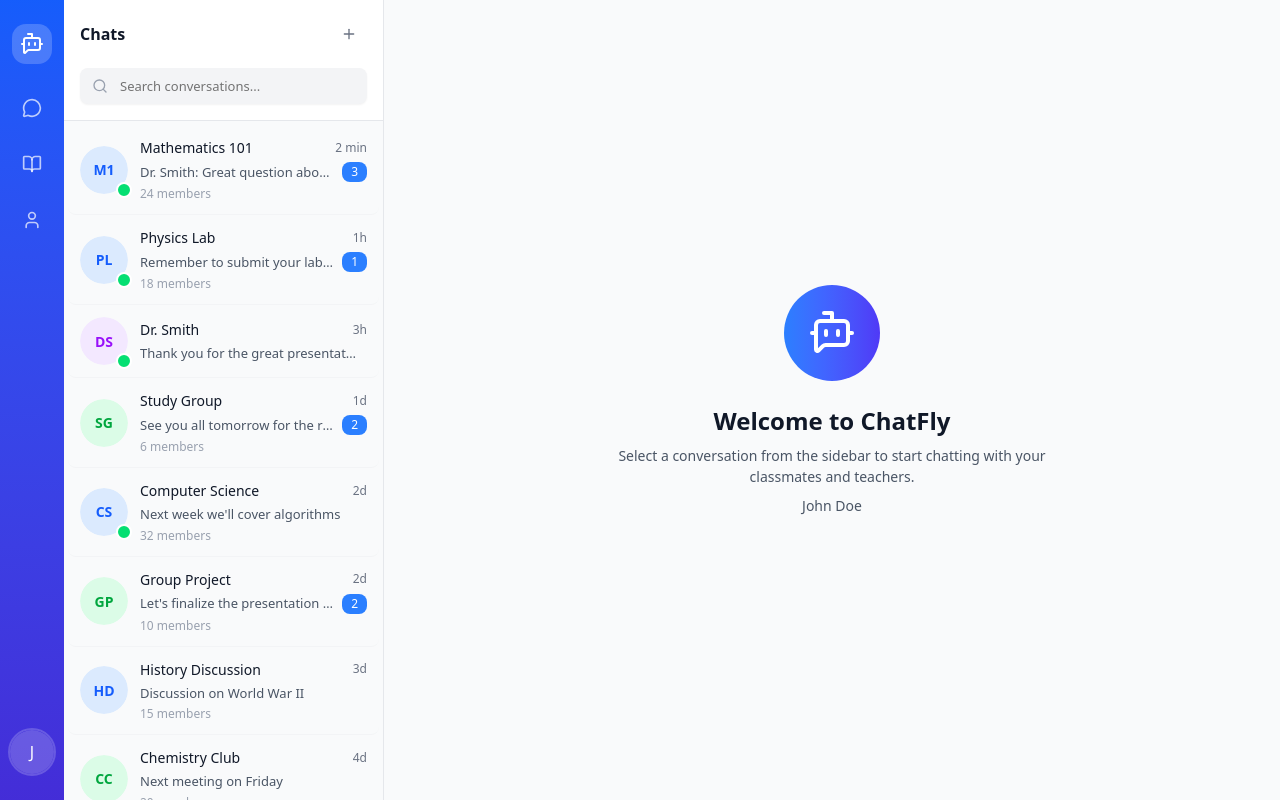
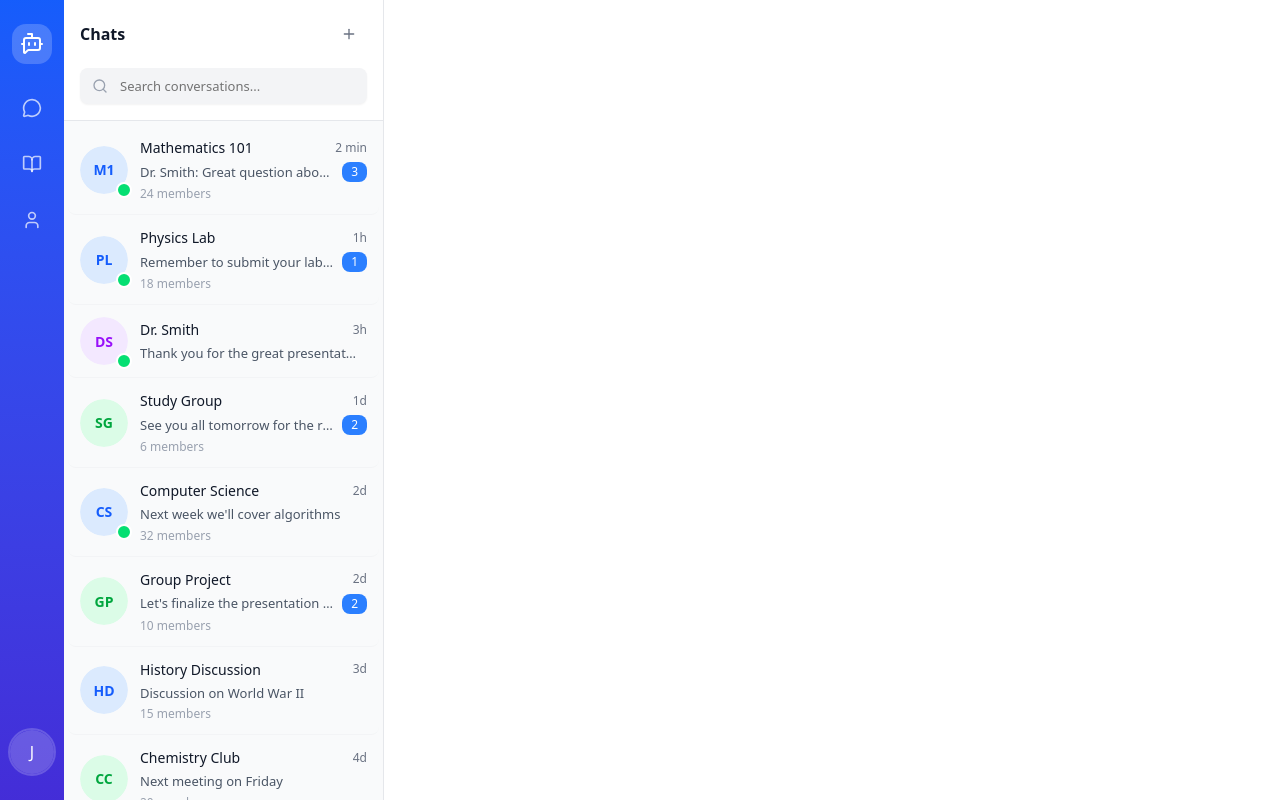
Before and after one commit to Tarikul3639/ChatFly, a Next.js app in the folder web/: page /chat in a window 1280 px wide. Built offline with nearby package versions, Linux system fonts and the light colour scheme.

Commit message:
phone input secton problem

```diff
--- a/web/src/app/(with-sidebar)/chat/[id]/page.tsx
+++ b/web/src/app/(with-sidebar)/chat/[id]/page.tsx
@@ -89,7 +89,7 @@
   }
 
   return (
-    <>
+    <div className="flex-1 flex flex-col z-50">
       {/* Chat Header */}
       <ChatHeader selectedChat={selectedChat} onBack={handleBackToList} />
 
@@ -97,7 +97,7 @@
       <Message messages={messages} messagesEndRef={messagesEndRef} />
 
       {/* Message Input */}
-      <div className="flex-none bg-white border-t border-gray-200 safe-area-bottom">
+      <div className="bg-white border-t border-gray-200 safe-area-bottom">
         <MessageInput
           message={message}
           setMessage={setMessage}
@@ -111,6 +111,6 @@
           textareaRef={textareaRef}
         />
       </div>
-    </>
+    </div>
   );
 }
--- a/web/src/app/(with-sidebar)/chat/components/ChatHeader.tsx
+++ b/web/src/app/(with-sidebar)/chat/components/ChatHeader.tsx
@@ -25,7 +25,7 @@
           <Button
             size="icon"
             variant="ghost"
-            className="sm:hidden"
+            className="md:hidden"
             onClick={onBack}
           >
             <ArrowLeft className="w-5 h-5" />
--- a/web/src/app/(with-sidebar)/chat/layout.tsx
+++ b/web/src/app/(with-sidebar)/chat/layout.tsx
@@ -4,6 +4,7 @@
 import { useRouter, useParams } from "next/navigation";
 import { Chat, chats } from "./types";
 import ChatList from "./components/ChatList";
+import Welcome from "./components/Welcome";
 
 export default function ChatLayout({
   children,
@@ -13,6 +14,12 @@
   const router = useRouter();
   const params = useParams();
   const [selectedChatId, setSelectedChatId] = useState<number | null>(null);
+  const user = {
+    id: 1,
+    name: "John Doe",
+    email: "john.doe@example.com",
+    role: "student",
+  };
 
   // Handle chat selection
   const handleChatSelect = (chat: Chat) => {
@@ -30,13 +37,11 @@
   }, [params?.id]);
 
   return (
-    <div className="h-screen bg-white flex">
+    <div className="sm:h-screen bg-white flex">
       {/* Chat List Sidebar - Always visible on desktop, conditional on mobile */}
       <div
         className={`${
-          selectedChatId
-            ? "hidden sm:block sm:w-80"
-            : "block w-full sm:w-80"
+          selectedChatId ? "hidden md:block sm:w-80" : "block w-full sm:w-80"
         } border-r border-gray-200`}
       >
         <ChatList
@@ -44,17 +49,14 @@
           selectedChatId={selectedChatId || undefined}
         />
       </div>
-
-      {/* Chat Content Area */}
-      <div
-        className={`${
-          selectedChatId
-            ? "flex flex-col flex-1 z-50"
-            : "hidden sm:flex flex-col flex-1"
-        }`}
-      >
-        {children}
-      </div>
+      {/* Main content area */}
+      {selectedChatId ? (
+        children
+      ) : (
+        <div className="hidden md:flex-1 flex items-center justify-center">
+          <Welcome userName={user.name} />
+        </div>
+      )}
     </div>
   );
 }
--- a/web/src/app/(with-sidebar)/chat/page.tsx
+++ b/web/src/app/(with-sidebar)/chat/page.tsx
@@ -1,34 +1,6 @@
 "use client";
 
-import { useState, useEffect } from "react";
-import { useRouter } from "next/navigation";
-import Welcome from "./components/Welcome";
-import { User } from "./types";
-
 export default function ChatPage() {
-  const [user, setUser] = useState<User | null>(null);
-  const router = useRouter();
-
-  useEffect(() => {
-    // const userData = localStorage.getItem("chatfly-user")
-    const userData = {
-      id: 1,
-      name: "John Doe",
-      email: "john.doe@example.com",
-      role: "student",
-    };
-    if (!userData) {
-      router.push("/login");
-      return;
-    }
-    setUser(userData);
-  }, [router]);
-
-  if (!user) return null;
-
-  return (
-    <div className="flex flex-col flex-1 h-full">
-      <Welcome userName={user?.name} />
-    </div>
-  );
+  // ! This component doesn't need to render anything specific
+  return null;
 }
--- a/web/src/app/(with-sidebar)/layout.tsx
+++ b/web/src/app/(with-sidebar)/layout.tsx
@@ -11,7 +11,7 @@
       <Sidebar />
 
       {/* Main content - Full screen on mobile, with left margin on desktop */}
-      <main className="min-h-screen bg-gray-100 sm:ml-16">
+      <main className="bg-gray-100 md:ml-16">
         {children}
       </main>
     </>
--- a/web/src/app/layout.tsx
+++ b/web/src/app/layout.tsx
@@ -33,6 +33,7 @@
   return (
     <html lang="en">
       <head>
+        <link rel="manifest" href="/manifest.json" />
         <meta name="apple-mobile-web-app-capable" content="yes" />
         <meta name="apple-mobile-web-app-status-bar-style" content="default" />
         <meta name="format-detection" content="telephone=no" />
```
Also changed, not shown: web/public/manifest.json (added).
